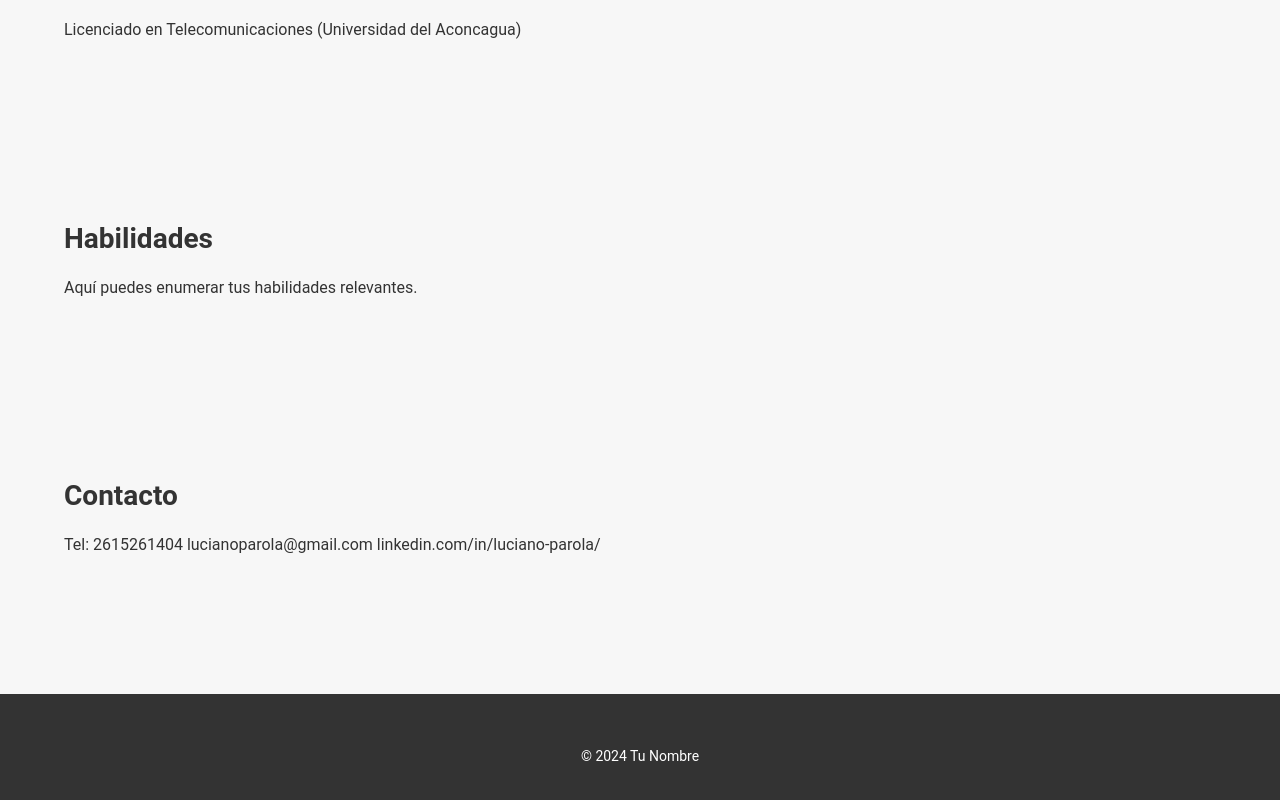
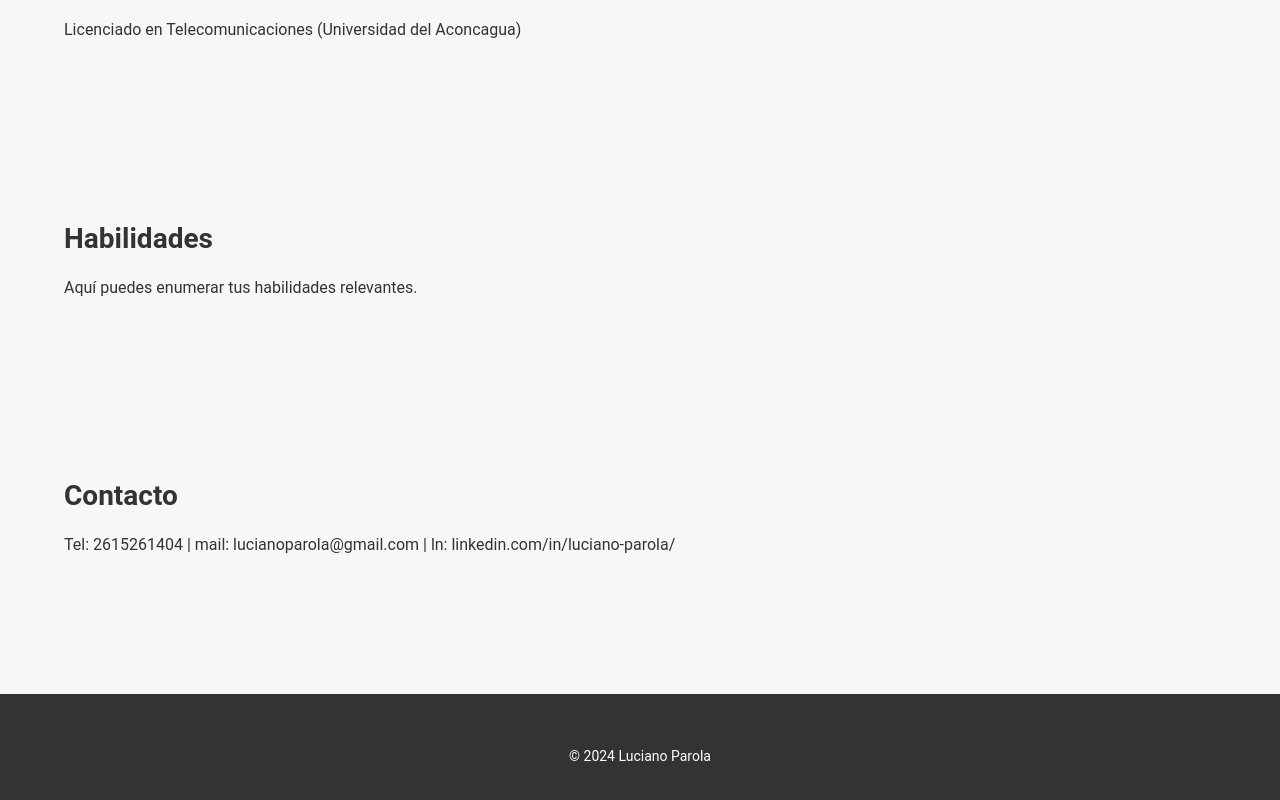
Before and after one commit to lucianoparola/cv, a plain HTML site: page index.html in a window 1280 px wide. Shown: the part 899-1699 px from the top of the page. Drawn offline with Linux system fonts and the light colour scheme.

Commit message:
Update index.html

```diff
--- a/index.html
+++ b/index.html
@@ -58,16 +58,14 @@ facilidad y adaptabilidad para adquirir rápidamente nuevos conocimientos y habi
 <section id="contacto">
     <div class="container">
         <h2>Contacto</h2>
-        <p>Tel: 2615261404
-           lucianoparola@gmail.com
-           linkedin.com/in/luciano-parola/
+        <p>Tel: 2615261404 | mail: lucianoparola@gmail.com | ln: linkedin.com/in/luciano-parola/
         </p>
     </div>
 </section>
 
 <footer>
     <div class="container">
-        <p>&copy; 2024 Tu Nombre</p>
+        <p>&copy; 2024 Luciano Parola</p>
     </div>
 </footer>
 
```
